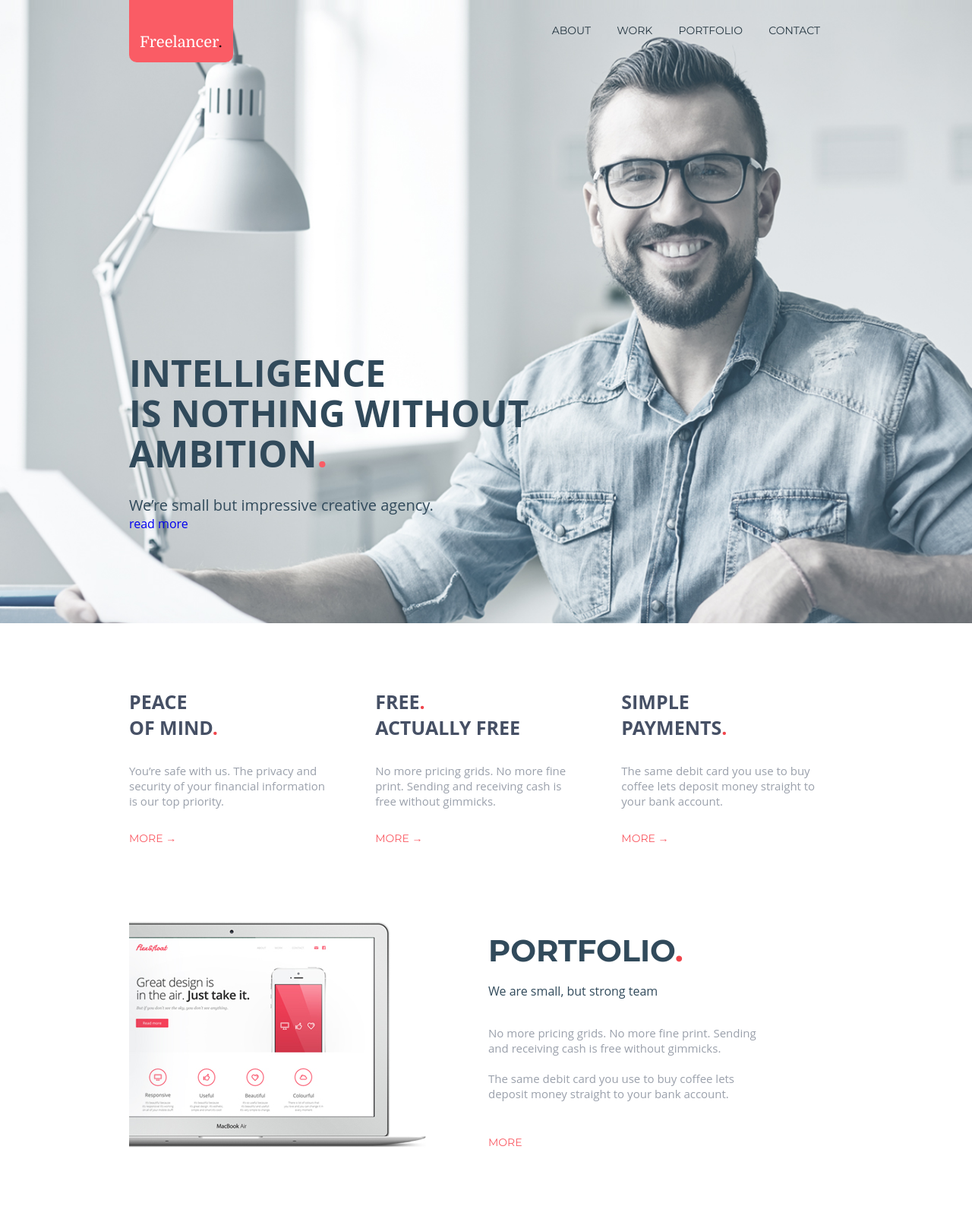
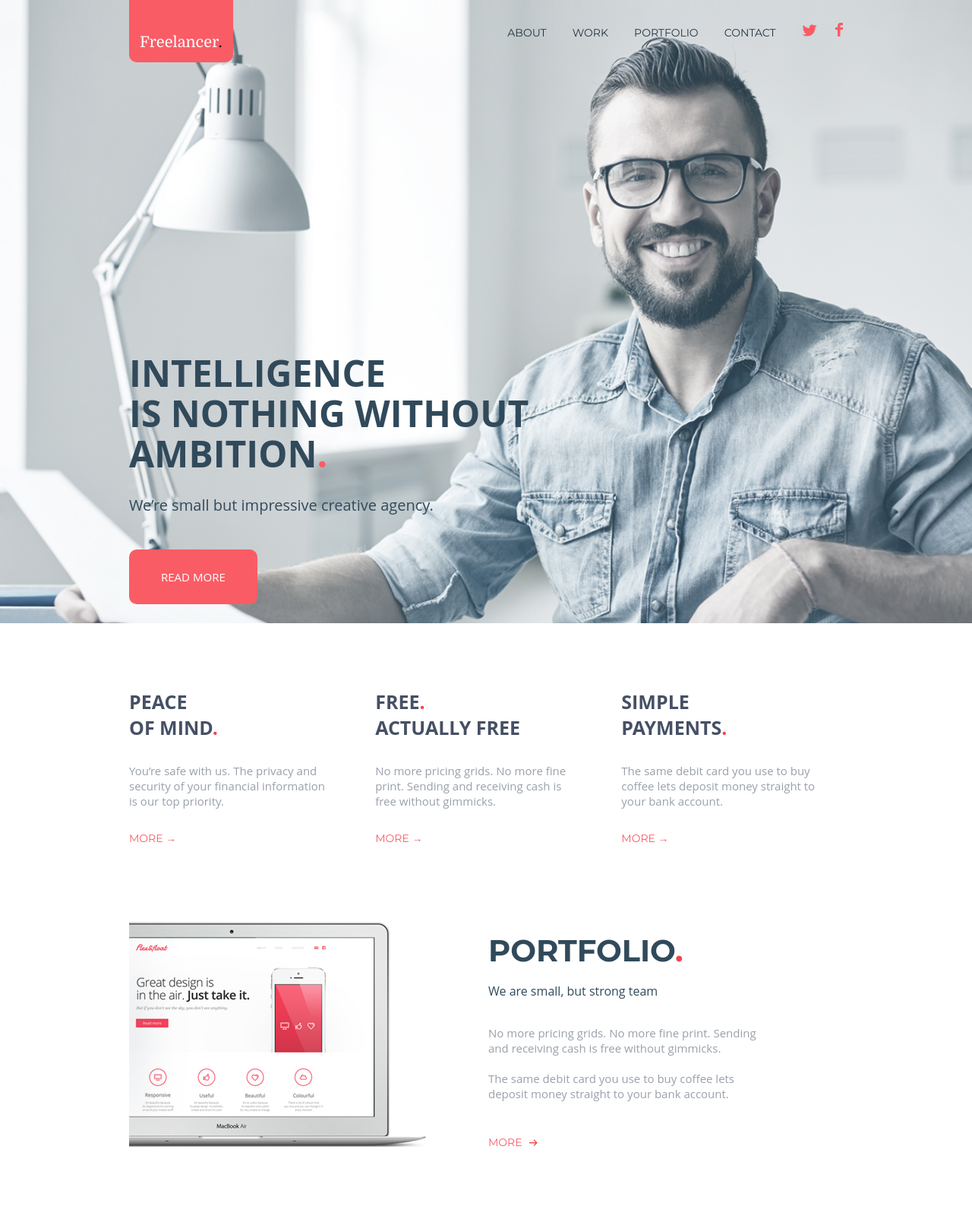
Before and after one commit to endrju23/kodowanie, a plain HTML site: page index.html in a window 1280 px wide. Shown: the top 1600 px of the page at 76% size. Drawn offline with Linux system fonts and the light colour scheme.

Commit message:
Update index

```diff
--- a/index.html
+++ b/index.html
@@ -8,7 +8,7 @@
 window.onload = tlo_wysokosc;
 function tlo_wysokosc() {
     var h = window.innerHeight;
-    document.getElementById('tlo').style.height = h + 200 + "px";
+    document.getElementByClass('tlo').style.height = h + 200 + "px";
 }
 </script>
 </head>
@@ -25,8 +25,8 @@ function tlo_wysokosc() {
    <li><a href="#">Work</a></li>
    <li><a href="#">Portfolio</a></li>
    <li><a href="#">Contact</a></li>
-   <li><a href="#"><div id="twitter"></div></a></li>
-   <li><a href="#"><div id="fb"></div></a></li>
+   <li><a href="#"><div class="twitter"></div></a></li>
+   <li><a href="#"><div class="fb"></div></a></li>
    </ul>
   </div>
   <div class="clear"></div>
@@ -39,7 +39,7 @@ function tlo_wysokosc() {
   We’re small but impressive creative agency.
   </div>
   <a href="#">
-   <div id="przycisk">
+   <div class="przycisk">
   read more
    </div>
   </a>
@@ -74,7 +74,7 @@ No more pricing grids. No more fine print. Sending and receiving cash is free wi
 The same debit card you use to buy coffee lets deposit money straight to your bank account.
 	 </div>
       <a href="#">
-    <div class="czytaj_dalej">more<div id="strzalka"></div></div>
+    <div class="czytaj_dalej">more<div class="strzalka"></div></div>
    </a>
     </div>
    <div class="clear"></div>
@@ -108,7 +108,7 @@ The same debit card you use to buy coffee lets deposit money straight to your ba
    </div>
   </div>
   </div>
-    <div class="czytaj_dalej_team">more<div id="strzalka"></div></div>
+    <div class="czytaj_dalej_team">more<div class="strzalka"></div></div>
 
   <div class="stopka">
 	<div class="stopka_lewo">
```
